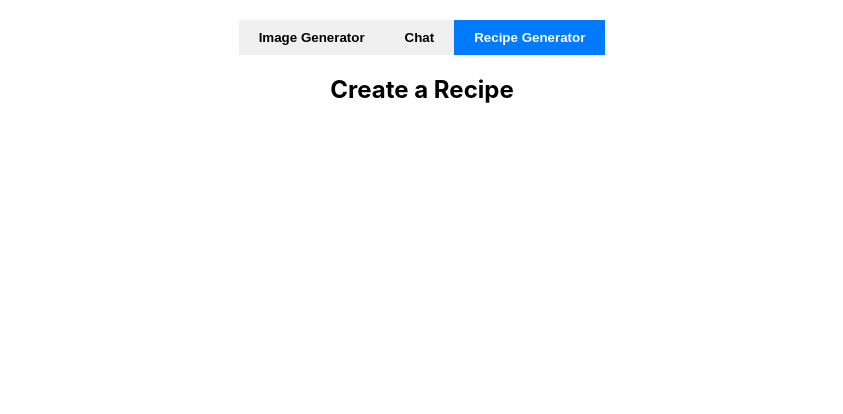
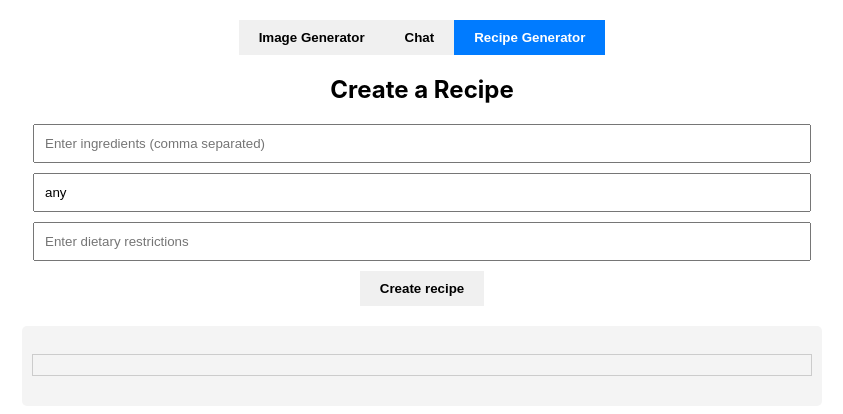
Before and after one commit to MatxCode/SpringAi, a React (Create React App) app in the folder spring-ai-react/: page / in a window 1280 px wide. Both pictures are taken after a click on the button "Recipe Generator". Shown: the top 414 px of the page, without its empty margins (218-1061 px from the left). Built offline with nearby package versions, Linux system fonts and the light colour scheme.

Commit message:
finish frontend connected to backend

```diff
--- a/spring-ai-react/src/components/ChatComponent.js
+++ b/spring-ai-react/src/components/ChatComponent.js
@@ -1,9 +1,33 @@
-import React from "react";
+import React, {useState} from "react";
 
 function ChatComponent() {
+    const [prompt, setPrompt] = useState("");
+    const [chatResponse, setChatResponse] = useState("");
+
+    const askAI = async () => {
+        try {
+            const response = await fetch(`http://localhost:8080/ask-ai?prompt=${prompt}`)
+            const data = await response.text();
+            console.log(data);
+            setChatResponse(data);
+        } catch (error) {
+            console.error("Error generating response : ", error)
+        }
+    }
+
     return (
         <div>
             <h2>Talk to AI</h2>
+            <input
+                type="text"
+                value={prompt}
+                onChange={(e) => setPrompt(e.target.value)}
+                placeholder="Enter a prompt for AI"
+            />
+            <button onClick={askAI}>Ask AI</button>
+            <div className="output">
+                <p>{chatResponse}</p>
+            </div>
         </div>
     );
 }
--- a/spring-ai-react/src/components/RecipeGenerator.js
+++ b/spring-ai-react/src/components/RecipeGenerator.js
@@ -1,9 +1,51 @@
-import React from "react";
+import React, { useState } from "react";
 
 function RecipeGenerator() {
+    const [ingredients, setIngredients] = useState("");
+    const [cuisine, setCuisine] = useState("any");
+    const [dietaryRestrictions, setDietaryRestrictions] = useState("");
+    const [recipe, setRecipe] = useState("");
+
+    const createRecipe = async () => {
+        try {
+            const response = await fetch(`http://localhost:8080/recipe-creator?ingredients=${ingredients}&dietaryRestrictions=${dietaryRestrictions}&cuisine=${cuisine}`)
+            const data = await response.text();
+            console.log(data);
+            setRecipe(data);
+        } catch (error) {
+            console.error("Error generating recipe : ", error)
+        }
+    }
+
     return (
         <div>
             <h2>Create a Recipe</h2>
+            <input
+                type="text"
+                placeholder="Enter ingredients (comma separated)"
+                value={ingredients}
+                onChange={(e) => setIngredients(e.target.value)}
+            />
+
+            <input
+                type="text"
+                placeholder="Enter cuisine type"
+                value={cuisine}
+                onChange={(e) => setCuisine(e.target.value)}
+            />
+
+            <input
+                type="text"
+                placeholder="Enter dietary restrictions"
+                value={dietaryRestrictions}
+                onChange={(e) => setDietaryRestrictions(e.target.value)}
+            />
+
+            <button onClick={createRecipe}>Create recipe</button>
+
+            <div className="output">
+                <pre className="recipe-text">{recipe}</pre>
+            </div>
         </div>
     );
 }
```
